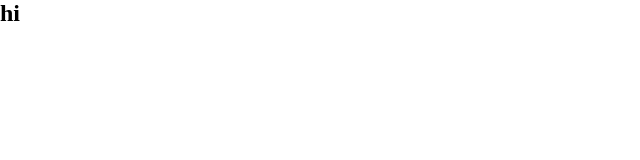
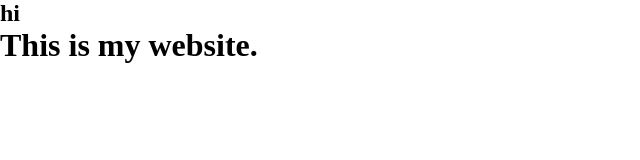
Before and after one commit to safaroque7/f2, a plain HTML site: page index.html in a window 1280 px wide. Shown: the whole page, without its empty margins (0-640 px from the left). Drawn offline with Linux system fonts and the light colour scheme.

Commit message:
second commit

```diff
--- a/index.html
+++ b/index.html
@@ -8,5 +8,6 @@
 </head>
 <body>
   <h2> hi </h2>
+  <h1> This is my website. </h1>
 </body>
 </html>
```
